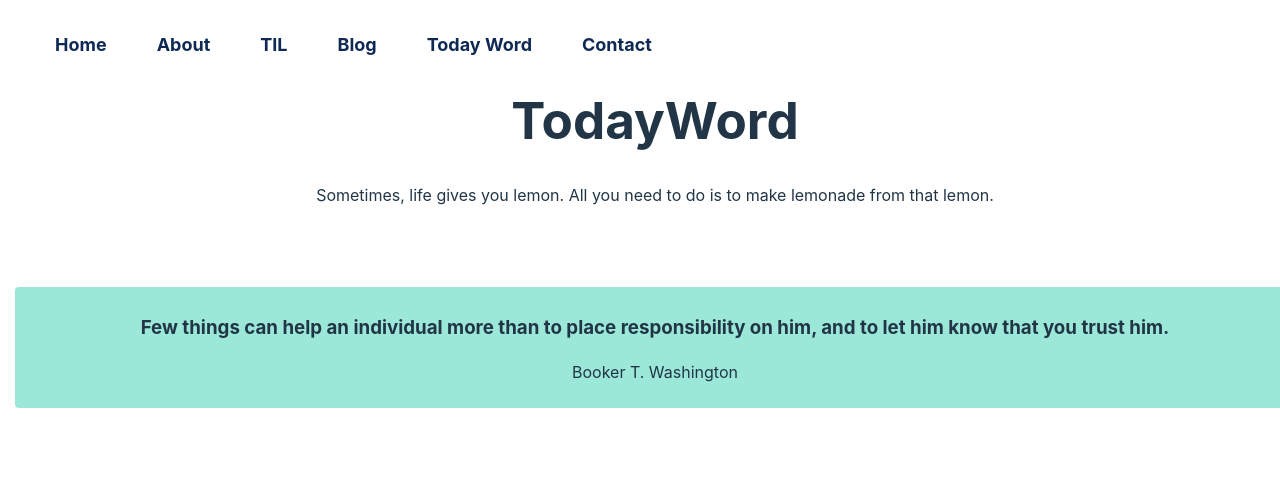
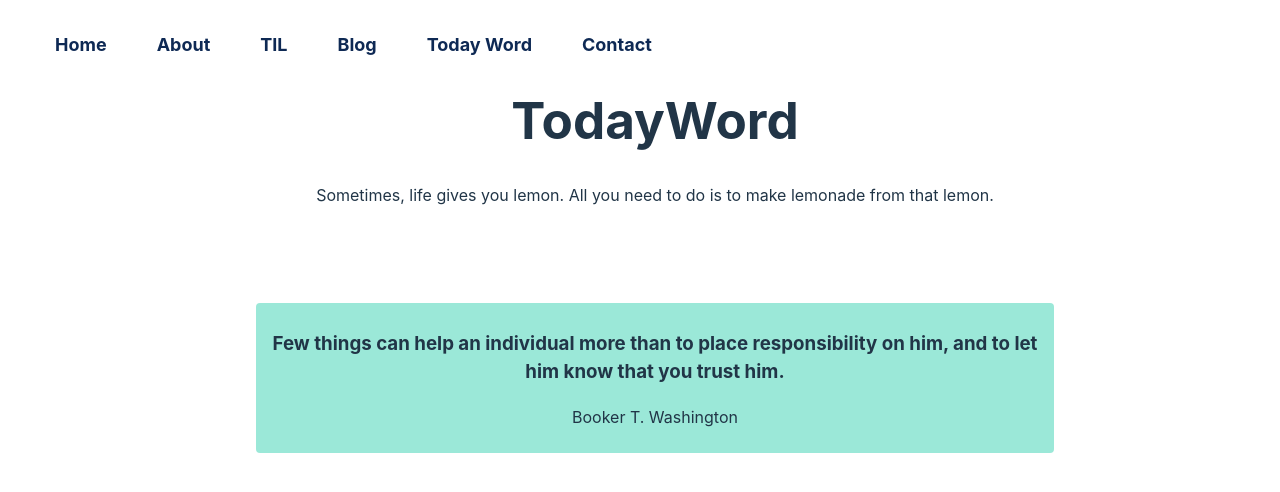
Before and after one commit to lenayoo/LENABlog, a React (Vite) app: page /todayWord in a window 1280 px wide. Shown: the top 492 px of the page. Built offline with nearby package versions, Linux system fonts and the light colour scheme.

Commit message:
fix todayword display to center

```diff
--- a/src/pages/style.css
+++ b/src/pages/style.css
@@ -77,7 +77,8 @@
 /* Today word */
 .todayword-quote {
   background-color: #9be8d8;
-  margin-top: 5rem;
+  margin: 6em auto;
   padding: 8px 15px;
   border-radius: 4px;
+  width: 60%;
 }
```
